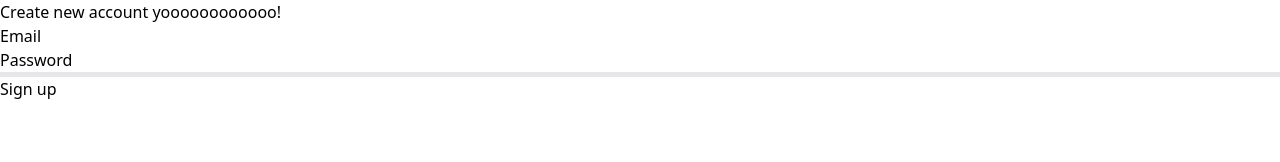
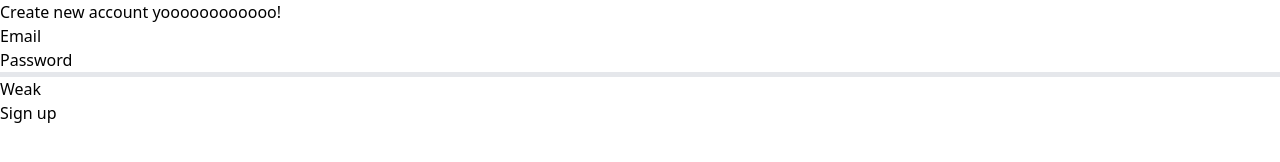
Before and after one commit to bintus-ux/afrotopia-site, a Next.js app: page /auth/signup in a window 1280 px wide. Shown: the top 162 px of the page. Built offline with nearby package versions, Linux system fonts and the light colour scheme; no server answers.

Commit message:
'update'

```diff
--- a/pages/auth/signup.tsx
+++ b/pages/auth/signup.tsx
@@ -2,7 +2,7 @@ import React, { useState, useEffect } from 'react'
 import { useRouter } from 'next/router'
 import { supabase } from '../../supabaseClient'
 
-const SignUp = ({ hasNumber, hasValidLength, hasCapitalLetter }) => {
+const SignUp = () => {
   const router = useRouter()
   const [email, setEmail] = useState('')
   const [isValid, setIsValid] = useState(true)
@@ -156,15 +156,10 @@ const SignUp = ({ hasNumber, hasValidLength, hasCapitalLetter }) => {
                 <div key={index}>{hr}</div>
               ))}
             </div>
-            {password && ( // Check if password is not empty
-              <>
-                {!hasNumber ? (
-                  <span className='text-red-500'>Weak</span>
-                ) : (
-                  <span className='text-green-500'>Good</span>
-                )}
-                {hasNumber && <span className='text-green-500'>Good</span>}
-              </>
+            {/[A-Z]/.test(password) && /\d/.test(password) ? (
+              <span className='text-green-500'>Good</span>
+            ) : (
+              <span className='text-red-500'>Weak</span>
             )}
           </div>
 
```
